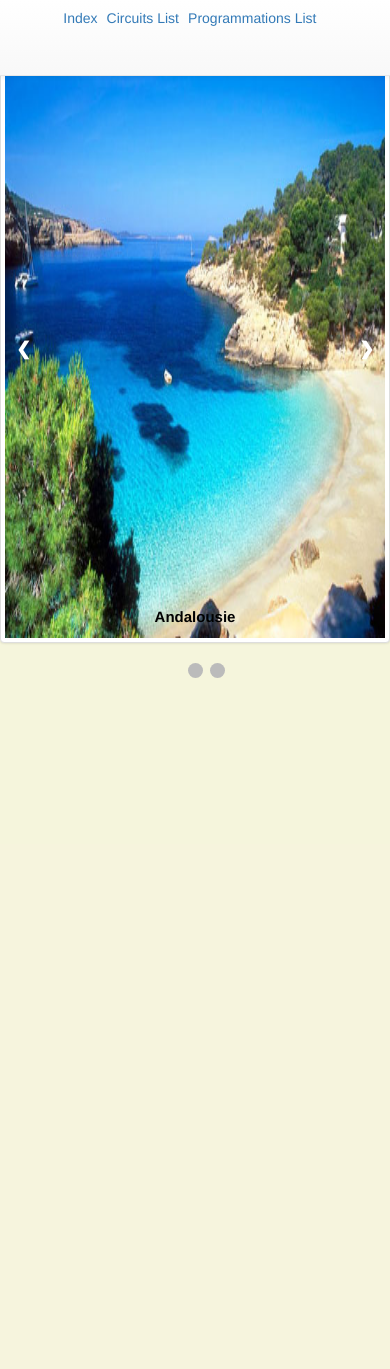
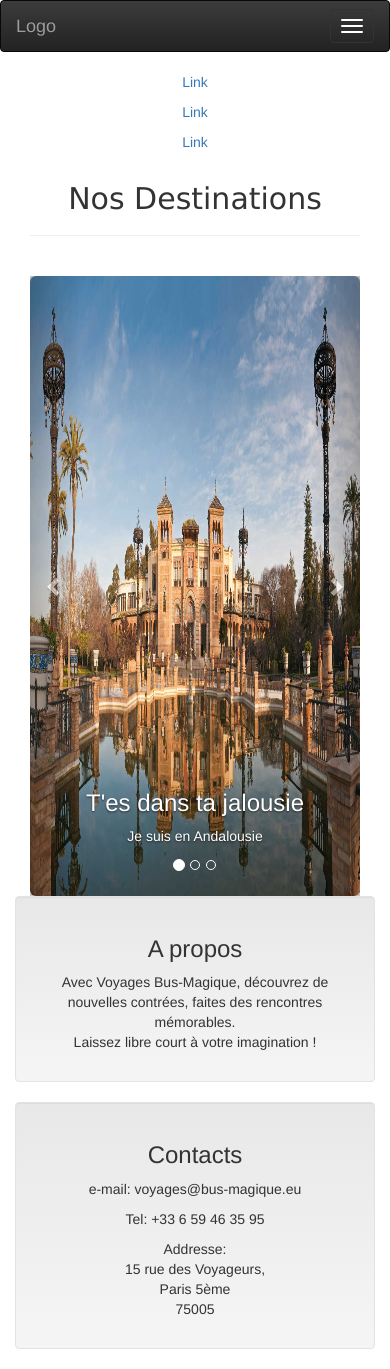
Before and after one commit to Marwana4850/BusMagique, a PHP site: template templates/accueil.html.twig in a window 390 px wide. Before the commit the page ends 678 px from the top, so only its background shows below. Run offline with PHP 8.4, Linux system fonts and the light colour scheme; the template is opened without the code that fills it, so the values that code supplies are empty; some libraries are stand-ins or nearby versions.

Commit message:
mise en page, slideshow

```diff
--- a/css/accueil.css
+++ b/css/accueil.css
@@ -1,98 +1,31 @@
-
-* {box-sizing:border-box}
-
-/* Slideshow container */
-.slideshow-container {
-    max-width: 1000px;
-    position: relative;
-    margin: auto;
+/* Remove the navbar's default margin-bottom and rounded borders */
+.navbar {
+    margin-bottom: 0;
+    border-radius: 0;
 }
 
-.mySlides {
-    display: none;
+/* Set height of the grid so .sidenav can be 100% (adjust as needed) */
+.row.content {height: 450px}
+
+/* Set gray background color and 100% height */
+.sidenav {
+    padding-top: 20px;
+    background-color: #f1f1f1;
+    height: 100%;
 }
 
-/* Next & previous buttons */
-.prev, .next {
-    cursor: pointer;
-    position: absolute;
-    top: 50%;
-    width: auto;
-    margin-top: -22px;
-    padding: 16px;
+/* Set black background color, white text and some padding */
+footer {
+    background-color: #555;
     color: white;
-    font-weight: bold;
-    font-size: 18px;
-    transition: 0.6s ease;
-    border-radius: 0 3px 3px 0;
+    padding: 15px;
 }
 
-/* Position the "next button" to the right */
-.next {
-    right: 0;
-    border-radius: 3px 0 0 3px;
+/* On small screens, set height to 'auto' for sidenav and grid */
+@media screen and (max-width: 767px) {
+    .sidenav {
+        height: auto;
+        padding: 15px;
+    }
+    .row.content {height:auto;}
 }
-
-/* On hover, add a black background color with a little bit see-through */
-.prev:hover, .next:hover {
-    background-color: rgba(0,0,0,0.8);
-}
-
-/* Caption text */
-.text {
-    color: #000000;
-    font-size: 15px;
-    font-weight: bold;
-    padding: 8px 12px;
-    position: absolute;
-    bottom: 8px;
-    width: 100%;
-    text-align: center;
-}
-
-/* Number text (1/3 etc) */
-.numbertext {
-    color: #f2f2f2;
-    font-size: 12px;
-    padding: 8px 12px;
-    position: absolute;
-    top: 0;
-}
-
-/* The dots/bullets/indicators */
-.dot {
-    cursor:pointer;
-    height: 15px;
-    width: 15px;
-    margin: 0 2px;
-    background-color: #bbb;
-    border-radius: 50%;
-    display: inline-block;
-    transition: background-color 0.6s ease;
-}
-
-.active, .dot:hover {
-    background-color: beige;
-}
-
-/* Fading animation */
-.fade {
-    -webkit-animation-name: fade;
-    -webkit-animation-duration:1.5s;
-    animation-name: fade;
-    animation-duration: 1.5s;
-}
-
-@-webkit-keyframes fade {
-    from {opacity: .4}
-    to {opacity: 1}
-}
-
-@keyframes fade {
-    from {
-        opacity: .4
-    }
-    to {
-        opacity: 1
-    }
-}
--- a/css/base.css
+++ /dev/null
@@ -1,18 +0,0 @@
-body{
-    background-color:beige;
-    display:table;
-    margin:6% auto;
-}
-
-nav li{
-    list-style-type:none;
-    margin-right:3%;
-}
-nav ul{
-    margin:2.3%;
-    display:flex;
-    flex-direction: row;
-}
-nav{
-    height: 9%;
-}
--- a/templates/accueil.html.twig
+++ b/templates/accueil.html.twig
@@ -2,69 +2,63 @@
 
 {% block title %}Voyages Bus-Magique{% endblock %}
 {% block style %}
-    <link type="text/css" rel="stylesheet" href="/css/accueil.css">
-{% endblock %}
+    <meta charset="utf-8">
+    <meta name="viewport" content="width=device-width, initial-scale=1">
+    <link rel="stylesheet" href="https://maxcdn.bootstrapcdn.com/bootstrap/3.3.7/css/bootstrap.min.css">
+    <script src="https://ajax.googleapis.com/ajax/libs/jquery/3.2.1/jquery.min.js"></script>
+    <script src="https://maxcdn.bootstrapcdn.com/bootstrap/3.3.7/js/bootstrap.min.js"></script>{% endblock %}
 {% block body %}
 
+    <div class="container text-center">
+        <h2 style="font-family:'Verdana'">Nos Destinations</h2>
+        <hr>
 <br>
+        <div id="myCarousel" class="carousel slide" data-ride="carousel">
+            <!-- Indicators -->
+            <ol class="carousel-indicators">
+                <li data-target="#myCarousel" data-slide-to="0" class="active"></li>
+                <li data-target="#myCarousel" data-slide-to="1"></li>
+                <li data-target="#myCarousel" data-slide-to="2"></li>
+            </ol>
 
-    <div class="slideshow-container">
-        <div class="mySlides">
-            <div class="numbertext">1 / 3</div>
-            <img class="img-thumbnail" src="/images/slideshow/andalousie.jpg" style="width:900px;height:600px;">
-            <div class="text">Andalousie</div>
+            <!-- Wrapper for slides -->
+            <div class="carousel-inner">
+                <div class="item active">
+                    <img class="img-rounded" src="/images/slideshow/andalousie.jpg" alt="Andalousie" style="width:100%;height:620px">
+
+                    <div class="carousel-caption">
+                        <h3>T'es dans ta jalousie</h3><p>Je suis en Andalousie</p>
+                    </div>
                 </div>
 
-        <div class="mySlides">
-            <div class="numbertext">2 / 3</div>
-            <img class="img-thumbnail" src="/images/slideshow/vietnam.jpg" style="width:900px;height:600px;">
-            <div class="text">Vietnam</div>
+                <div class="item">
+                    <img class="img-rounded" src="/images/slideshow/vietnam.jpg" alt="Vietnam" style="width:100%;height:620px">
+
+                    <div class="carousel-caption">
+                        <h3>Je suis posé au Vietnam</h3><p>Pendant que toi tu rames</p>
+                    </div>
                 </div>
 
-        <div class="mySlides">
-            <div class="numbertext">3 / 3</div>
-            <img class="img-thumbnail" src="/images/slideshow/italy.jpg" style="width:900px;height:600px;">
-            <div class="text">Italy</div>
+                <div class="item">
+                    <img class="img-rounded" src="/images/slideshow/italy.jpg" alt="Italie" style="width:100%;height:620px">
+
+                    <div class="carousel-caption">
+                        <h3>Italie,</h3><p>Me Voici</p>
+                    </div>
+                </div>
             </div>
 
-        <a class="prev" onclick="plusSlides(-1)">&#10094;</a>
-        <a class="next" onclick="plusSlides(1)">&#10095;</a>
+            <!-- Left and right controls -->
+            <a class="left carousel-control" href="#myCarousel" data-slide="prev">
+                <span class="glyphicon glyphicon-chevron-left"></span>
+                <span class="sr-only">Previous</span>
+            </a>
+            <a class="right carousel-control" href="#myCarousel" data-slide="next">
+                <span class="glyphicon glyphicon-chevron-right"></span>
+                <span class="sr-only">Next</span>
+            </a>
         </div>
-    <br>
-
-    <div style="text-align:center">
-        <span class="dot" onclick="currentSlide(1)"></span>
-        <span class="dot" onclick="currentSlide(2)"></span>
-        <span class="dot" onclick="currentSlide(3)"></span>
     </div>
 
-    <script>
-var slideIndex = 1;
-showSlides(slideIndex);
-
-function plusSlides(n) {
-  showSlides(slideIndex += n);
-}
-
-function currentSlide(n) {
-  showSlides(slideIndex = n);
-}
-
-function showSlides(n) {
-  var i;
-  var slides = document.getElementsByClassName("mySlides");
-  var dots = document.getElementsByClassName("dot");
-  if (n > slides.length) {slideIndex = 1}
-  if (n < 1) {slideIndex = slides.length}
-  for (i = 0; i < slides.length; i++) {
-      slides[i].style.display = "none";
-  }
-  for (i = 0; i < dots.length; i++) {
-      dots[i].className = dots[i].className.replace(" active", "");
-  }
-  slides[slideIndex-1].style.display = "block";
-  dots[slideIndex-1].className += " active";
-}
-    </script>
 
 {% endblock %}
--- a/templates/baselayout.html.twig
+++ b/templates/baselayout.html.twig
@@ -14,23 +14,58 @@
     {% endblock %}
 </head>
 
-<nav class="navbar navbar-default navbar-fixed-top">
+<nav class="navbar navbar-inverse">
     <div class="container-fluid">
-      <ul>
-        <li><a href="/">Index</a></li>
-        <li><a href="/circuit">Circuits List</a></li>
-        <li><a href="/programmation">Programmations List</a></li>
-      </ul>
+        <div class="navbar-header">
+            <button type="button" class="navbar-toggle" data-toggle="collapse" data-target="#myNavbar">
+                <span class="icon-bar"></span>
+                <span class="icon-bar"></span>
+                <span class="icon-bar"></span>
+            </button>
+            <a class="navbar-brand" href="#">Logo</a>
+        </div>
+        <div class="collapse navbar-collapse" id="myNavbar">
+            <ul class="nav navbar-nav">
+                <li><a href="/">Accueil</a></li>
+                <li><a href="/circuit">Circuits</a></li>
+                <li><a href="/programmation">Programmation</a></li>
+            </ul>
+            <ul class="nav navbar-nav navbar-right">
+                <li><a href="#"><span class="glyphicon glyphicon-log-in"></span> Login</a></li>
+            </ul>
+        </div>
     </div>
 </nav>
 
 <body>
-  <div id="content" class="row active">
-      <div class="col-md-12">
-      {% block body %}
-      {% endblock %}
-      </div>
-  </div>
+
+<div class="container-fluid text-center">
+    <div class="row content">
+        <div class="col-sm-2 sidenav">
+            <p><a href="#">Link</a></p>
+            <p><a href="#">Link</a></p>
+            <p><a href="#">Link</a></p>
+        </div>
+        <div class="col-sm-8 text-left">
+            {% block body %}
+            {% endblock %}
+        </div>
+        <div class="col-sm-2 sidenav">
+            <div class="well">
+                <h3>A propos</h3>
+                <p>Avec Voyages Bus-Magique, découvrez de nouvelles contrées, faites des rencontres mémorables.<br>Laissez libre court à votre imagination !</p>
+            </div>
+            <div class="well">
+                <h3>Contacts</h3>
+                <p>e-mail: voyages@bus-magique.eu</p>
+                <p>Tel: +33 6 59 46 35 95</p>
+
+                <p>Addresse:<br>15 rue des Voyageurs,<br>Paris 5ème<br>75005</p>
+            </div>
+
+        </div>
+    </div>
+</div>
 <script src="/js/bootstrap.min.js"></script>
 </body>
 
```
Also changed, not shown: images/slideshow/andalousie.jpg. Lines whose indentation alone changed are shown as unchanged.
